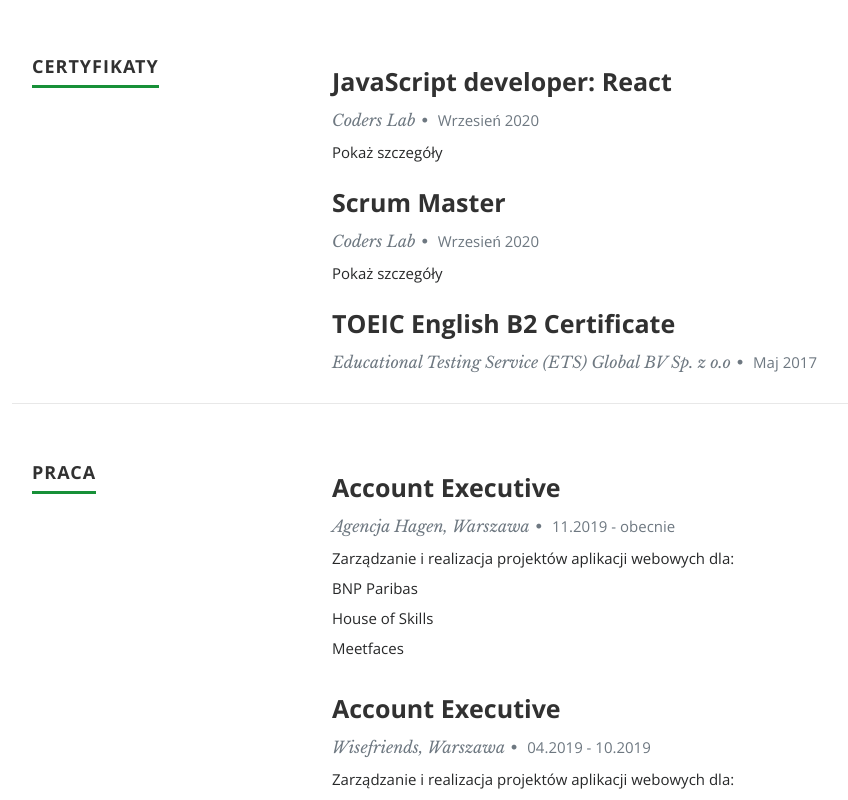
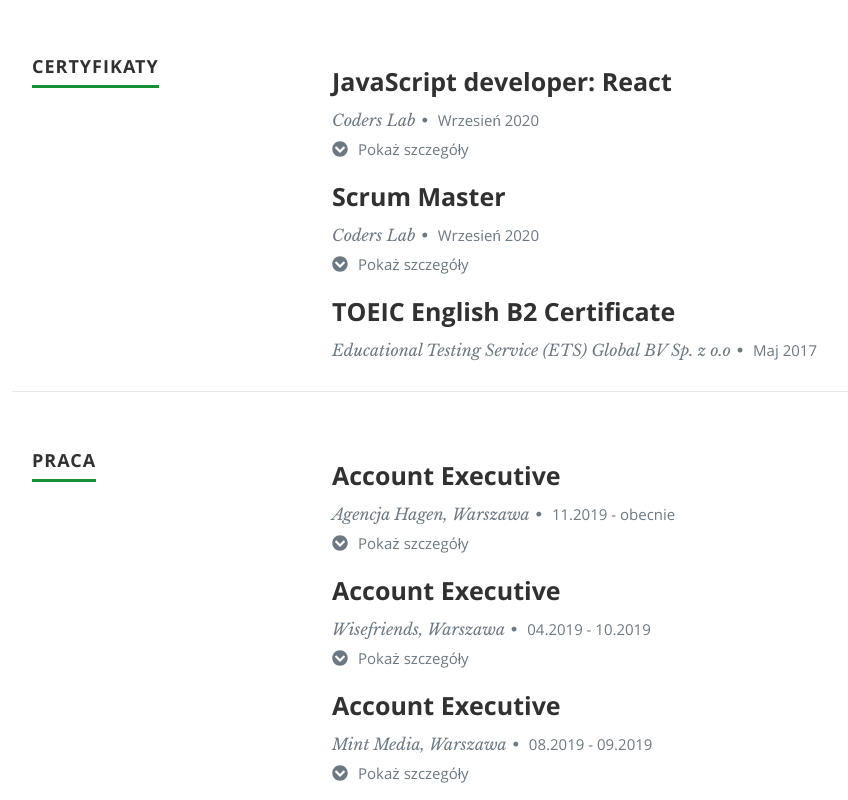
Before and after one commit to Pawel-dev5/portfolio, a React (Create React App) app: page / in a window 1280 px wide. Shown: the part 1420-2220 px from the top of the page, without its empty margins (28-876 px from the left). Built offline with nearby package versions, Linux system fonts and the light colour scheme; some icons are missing.

Commit message:
done hide certificates/work details

```diff
--- a/public/css/default.css
+++ b/public/css/default.css
@@ -90,11 +90,11 @@
    animation-iteration-count: infinite;
    animation-name: scroll;
 }
-
 @keyframes scroll {
    form {top: 10%; opacity: 1;}
    to {top: 10%; opacity: 0; transform: translateY(46px);}
 }
+
 .icon-up-open{
    font-size: 40px;
    padding-top: 10px;
--- a/public/css/layout.css
+++ b/public/css/layout.css
@@ -117,19 +117,23 @@
 }
 header .scrolldown a:hover { color: #179038; }
 
-
-details > summary::before {
-   /* font-family: "Font Awesome 5 Free"; */
-   /* content: 'fa-var-glass'; */
-}
 details > summary {
    list-style-type: none;
+   color: #6E7881;
+   font: 15px/24px 'opensans-regular', sans-serif;
 }
 details > summary::-webkit-details-marker {
-   /* display: none; */
+   display: none;
 }
 .certyficates > div:nth-child(3) > .newline {
    display: none;
+}
+.icon-circle-down{
+   margin-right: 10px;
+   font-size: 16px;
+}
+details[open] > summary > svg{
+   transform: rotate(180deg);
 }
 /* primary navigation
 --------------------------------------------------------------------- */
--- a/public/css/media-queries.css
+++ b/public/css/media-queries.css
@@ -67,6 +67,9 @@
 ---------------------------------------------------------------------- */
 
 @media only screen and (max-width: 769px) {
+   .download-portfolio {
+      width: 100%;
+   }
   .column,
   .columns {
     display: block;
@@ -188,11 +191,6 @@
     margin: 0 10px;
   }
 
-  /* scrolldown link */
-  header .scrolldown {
-    display: none;
-  }
-
   /* About Section
    -------------------------------------------------------------------- */
   #about .profile-pic {
@@ -232,6 +230,11 @@
     text-align: center;
   }
 
+  .columns > div {
+    display: flex;
+    flex-direction: column;
+    align-items: center;
+  }
   /* Portfolio Section
    /* ----------------------------------------------------------------- */
   #portfolio-wrapper .columns {
@@ -282,6 +285,7 @@
   -------------------------------------------------------------------------- */
 
 @media only screen and (max-width: 480px) {
+
   /* mobile navigation
    -------------------------------------------------------------------- */
   #nav-wrap ul#nav {
--- a/src/Components/Header.js
+++ b/src/Components/Header.js
@@ -91,18 +91,16 @@
                   </ul>
                </div>
             </div>
-            <p className="scrolldown">
+            <div className="scrolldown">
                <ScrollLink
                   className="smoothscroll"
                   smooth={true}
                   duration={500}
                   to="about"
                >
-                  <div className="icon-scroll">
-
-                  </div>
+                  <div className="icon-scroll"></div>
                </ScrollLink>
-            </p>
+            </div>
          </header>
       );
    }
--- a/src/Components/Portfolio2.js
+++ b/src/Components/Portfolio2.js
@@ -41,7 +41,7 @@
                 </div>
               </div>
               <div id="portfolio-wrapper" className="container-box col-sm">
-                <PortfolioGrid filters={filters} portfolio={data} />
+                <PortfolioGrid filters={filters} portfolio={data}/>
               {/* </div>
             </div> */}
           </div>
--- a/src/Components/PortfolioGrid.js
+++ b/src/Components/PortfolioGrid.js
@@ -12,7 +12,7 @@
     if (dataa.length !== 0) {
         return (
             <>
-                <div className="container" key={dataa.title}>
+                <div className="container">
                     <div className="row" >
                         {dataa.map(pro => {
                             const projectImage = 'images/portfolio/' + pro.image;
@@ -20,7 +20,7 @@
                                 return (
                                     <>
                                         {pro.category.filter(p => p.includes(filters)).map((filteredName) => (
-                                            <div id="" key={pro.title} className="columns portfolio-item container-box col-sm">
+                                            <div key={pro.title} className="columns portfolio-item container-box col-sm">
                                                 <div className="item-wrap card">
                                                     <a href={pro.url} title={pro.title} target="_blank" rel="noopener noreferrer">
                                                         <img alt={pro.title} src={projectImage} />
@@ -36,20 +36,13 @@
                                                     <div className="download-portfolio">
                                                         <a href={pro.git} title={pro.title} target="_blank" rel="noopener noreferrer" >
                                                             <button className="button-portfolio" href={pro.git}>
-                                                            {/* <FontAwesomeIcon className="icon-check" icon={faGithub} />  */}
-                                                            {/* <i class="fab fa-github"></i> */}
-                                                            <i className="fa fa-github portfolio-icons"></i>
-
+                                                                <i className="fa fa-github portfolio-icons"></i>
                                                             </button>
-
                                                         </a>
                                                         <a href={pro.url} title={pro.title} target="_blank" rel="noopener noreferrer" >
                                                             <button className="button-portfolio" href={pro.url} >
-                                                            {/* <FontAwesomeIcon className="icon-check portfolio-icons" icon={faGlobe} />  */}
-                                                            {/* <FontAwesomeIcon className="icon-check portfolio-icons" icon={faEye} />  */}
-                                                            <i class="fa fa-eye portfolio-icons"></i>
+                                                                <i className="fa fa-eye portfolio-icons"></i>
                                                             </button>
-
                                                         </a>
                                                     </div>
                                                 </div>
--- a/src/Components/Resume.js
+++ b/src/Components/Resume.js
@@ -1,4 +1,6 @@
 import React, { Component } from 'react';
+import { FontAwesomeIcon } from '@fortawesome/react-fontawesome';
+import { faChevronCircleDown } from '@fortawesome/free-solid-svg-icons';
 
 class Resume extends Component {
   render() {
@@ -6,7 +8,7 @@
     if (this.props.data) {
       // var skillmessage = this.props.data.skillmessage;
       var education = this.props.data.education.map(function (education) {
-        return <div key={education.id}><h3>{education.school}</h3>
+        return <div key={education.school}><h3>{education.school}</h3>
           <p className="info">{education.degree} <span>&bull;</span><em className="date">{education.graduated}</em></p>
           <p>{education.description}</p></div>
       })
@@ -15,18 +17,24 @@
           <p className="info">{certificates.title}<span>&bull;</span> <em className="date">{certificates.years}</em></p>
           <details className="newline">
             <summary >
-              {/* <span className="icon login"></span> */}
-              Pokaż szczegóły
+              <FontAwesomeIcon className="icon-circle-down" icon={faChevronCircleDown} />
+                Pokaż szczegóły
             </summary>
             <p className="newline">{certificates.description}</p>
           </details>
-
         </div>
       })
       var work = this.props.data.work.map(function (work) {
-        return <div key={work.company}><h3>{work.company}</h3>
+        return <div key={work.years}><h3>{work.company}</h3>
           <p className="info">{work.title}<span>&bull;</span> <em className="date">{work.years}</em></p>
+          <details className="newline">
+            <summary >
+              <FontAwesomeIcon className="icon-circle-down" icon={faChevronCircleDown} />
+                Pokaż szczegóły
+            </summary>
+            {/* <p className="newline">{certificates.description}</p> */}
           <p className="newline">{work.description}</p>
+          </details>
         </div>
       })
       var skills = this.props.data.skills.map(function (skills) {
```
